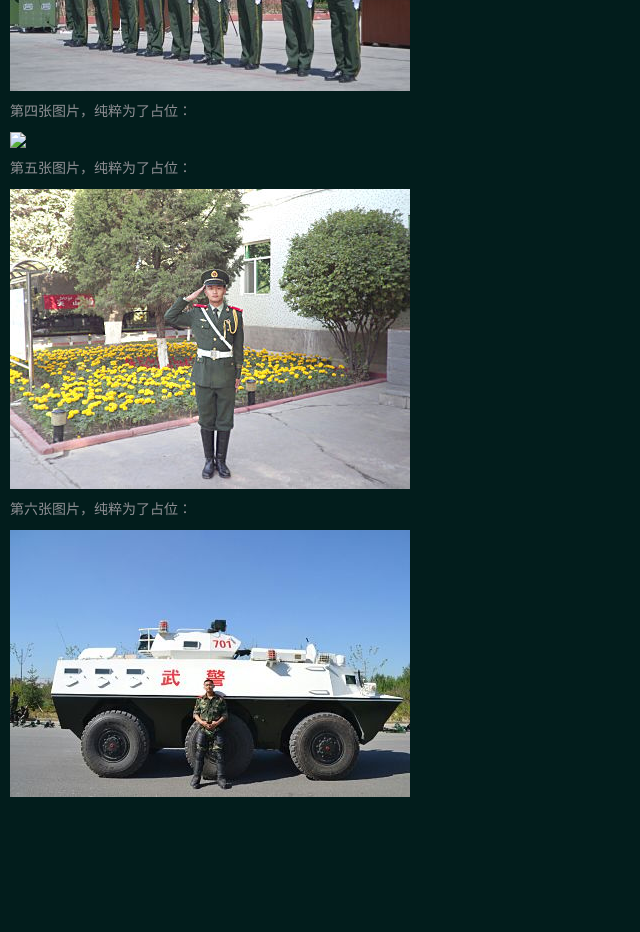
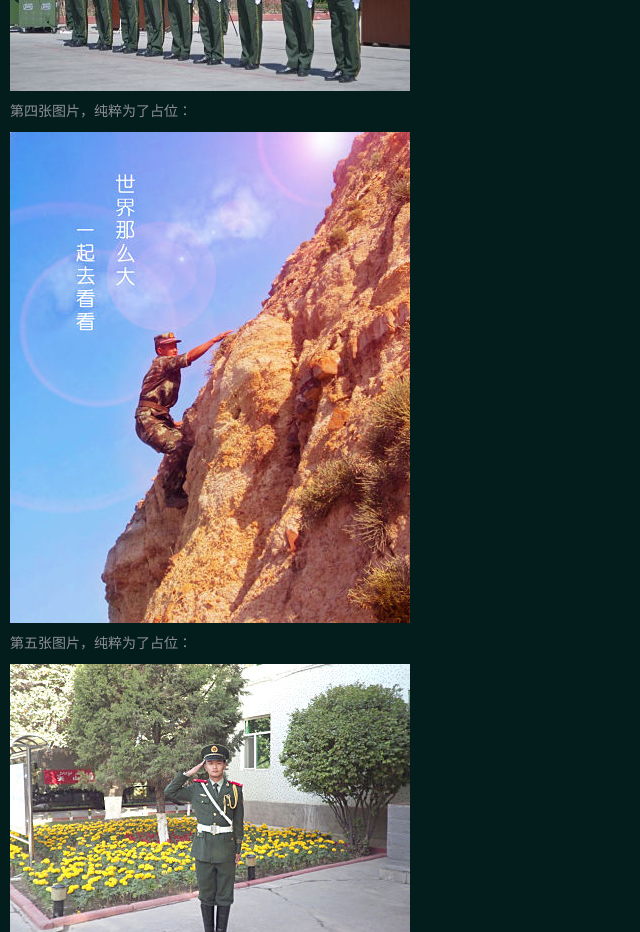
Before and after one commit to FrangGarret/Fangjialiang, a plain HTML site: page html/picture.html in a window 1280 px wide. Shown: the part 1100-2032 px from the top of the page, without its empty margins (0-640 px from the left). Before the commit the page ends 1907 px from the top, so only its background shows below. Drawn offline with Linux system fonts and the light colour scheme.

Commit message:
Update picture.html

```diff
--- a/html/picture.html
+++ b/html/picture.html
@@ -208,7 +208,7 @@
 					</p>
 					<p>第四张图片，纯粹为了占位： </p>
 					<p>
-						<img src="../mages/psbCA5MXGO71.jpg" data-preview-src="" data-preview-group="1" />
+						<img src="../images/psbCA5MXGO71.jpg" data-preview-src="" data-preview-group="1" />
 					</p>
 					<p>第五张图片，纯粹为了占位： </p>
 					<p>
```
